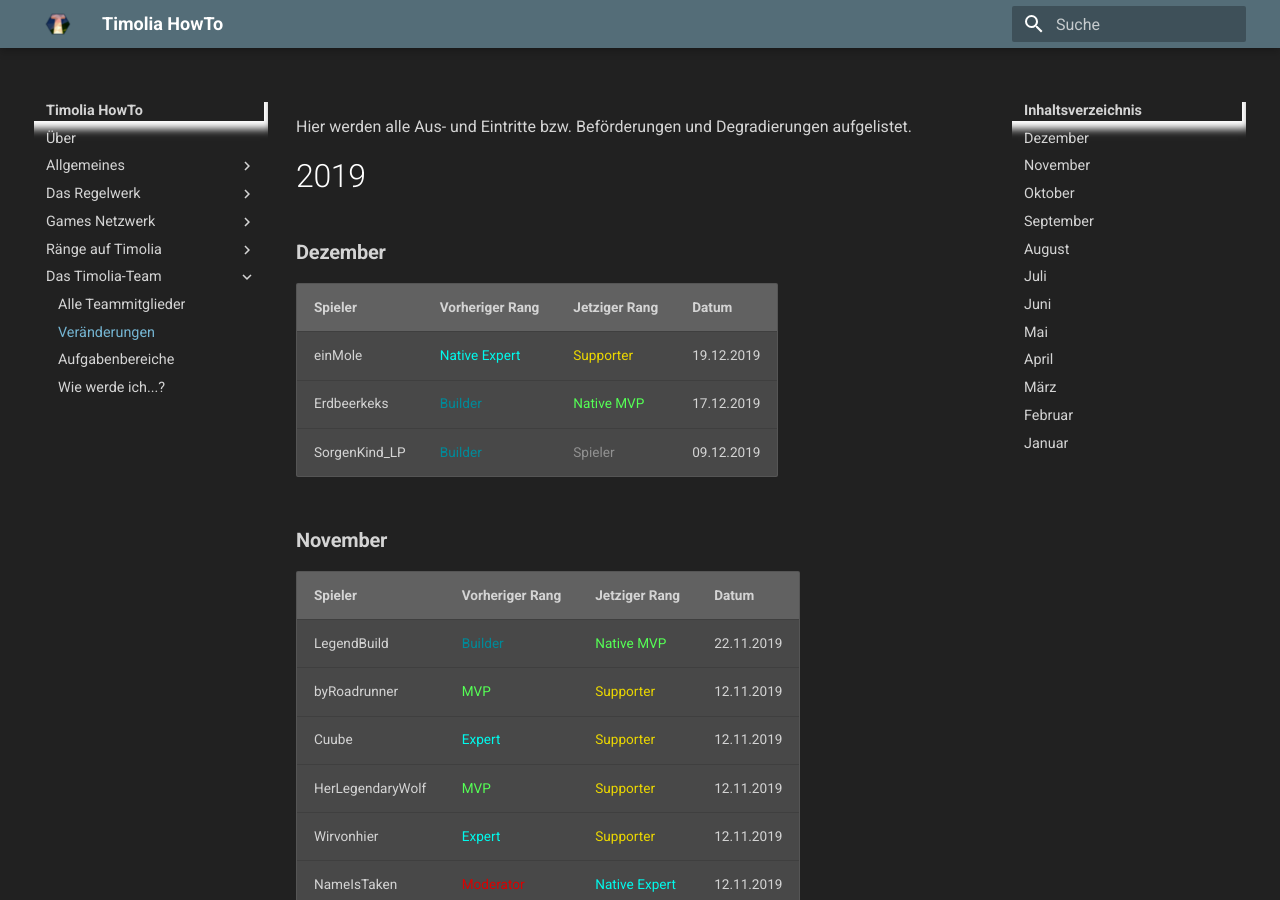
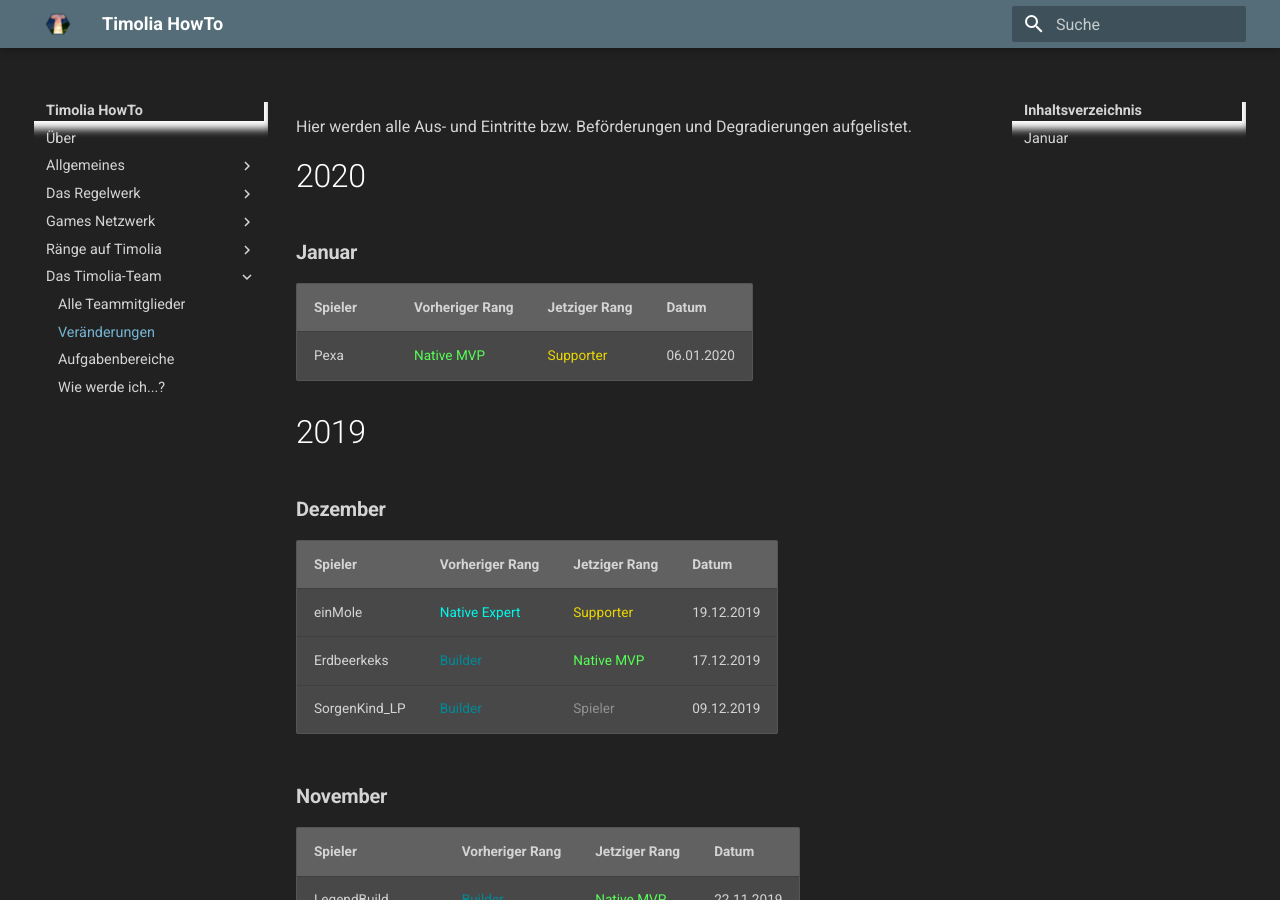
Before and after one commit to TimoliaDE/HowTo, an MkDocs documentation site: the page built from docs/team/changes.md, in a window 1280 px wide and 900 px high. Built offline with MkDocs 1.6.1 and Material for MkDocs 9.7.7, drawn with Linux system fonts in a browser that asks for light colours; old or Windows-style settings are respelled for this version of MkDocs.

Commit message:
Pexa Natice MVP -> Supporter

```diff
--- a/docs/team/changes.md
+++ b/docs/team/changes.md
@@ -1,4 +1,13 @@
 Hier werden alle Aus- und Eintritte bzw. Beförderungen und Degradierungen aufgelistet.
+
+# 2020
+
+###  <strong>Januar</strong>
+| Spieler | Vorheriger Rang | Jetziger Rang | Datum |
+| ------ | ------ | ------ | ------ |
+| Pexa | <span class='mvp'>Native MVP</span> | <span class='supporter'>Supporter</span> | 06.01.2020 |
+
+
 
 # 2019
 
```
Also changed, not shown: docs/team/members.md (+3 -0 lines).
